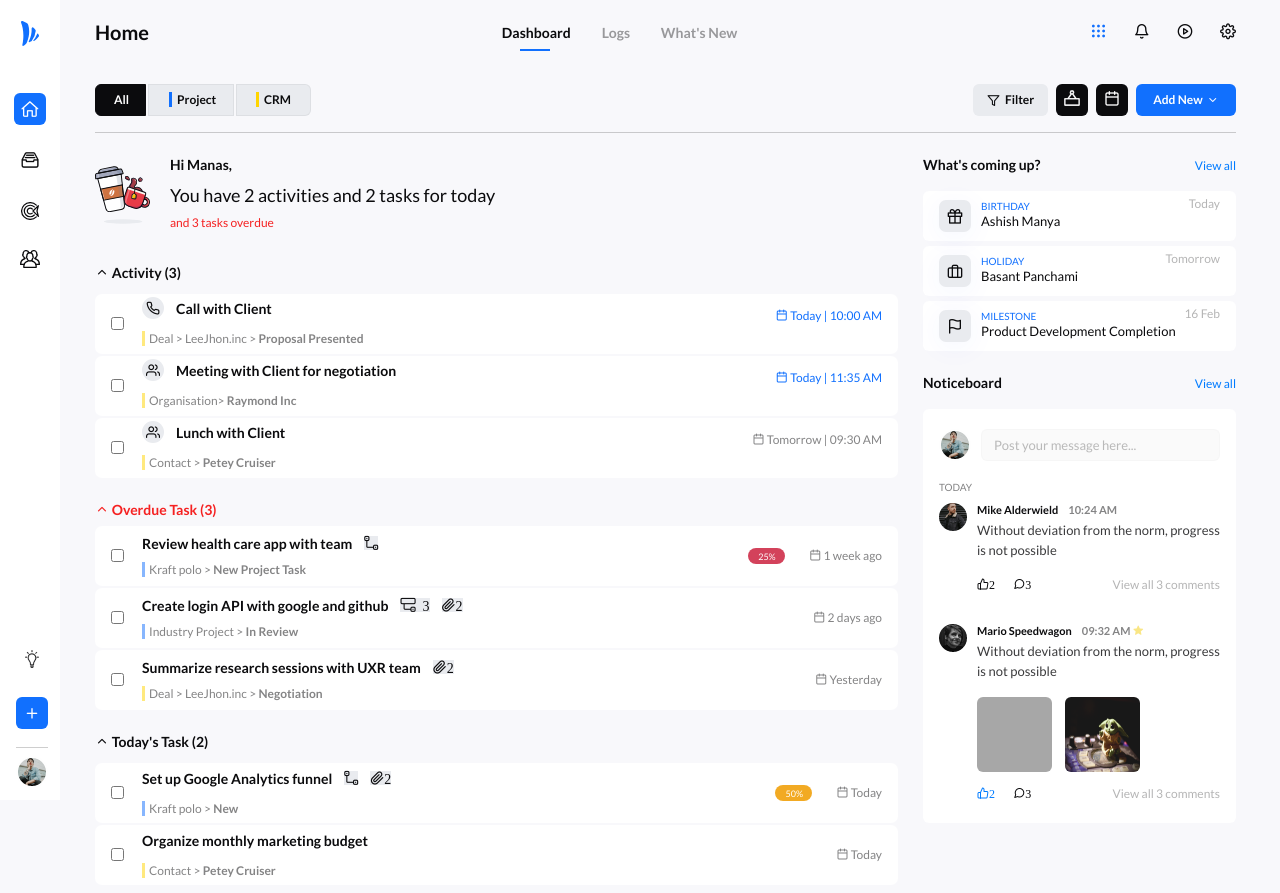
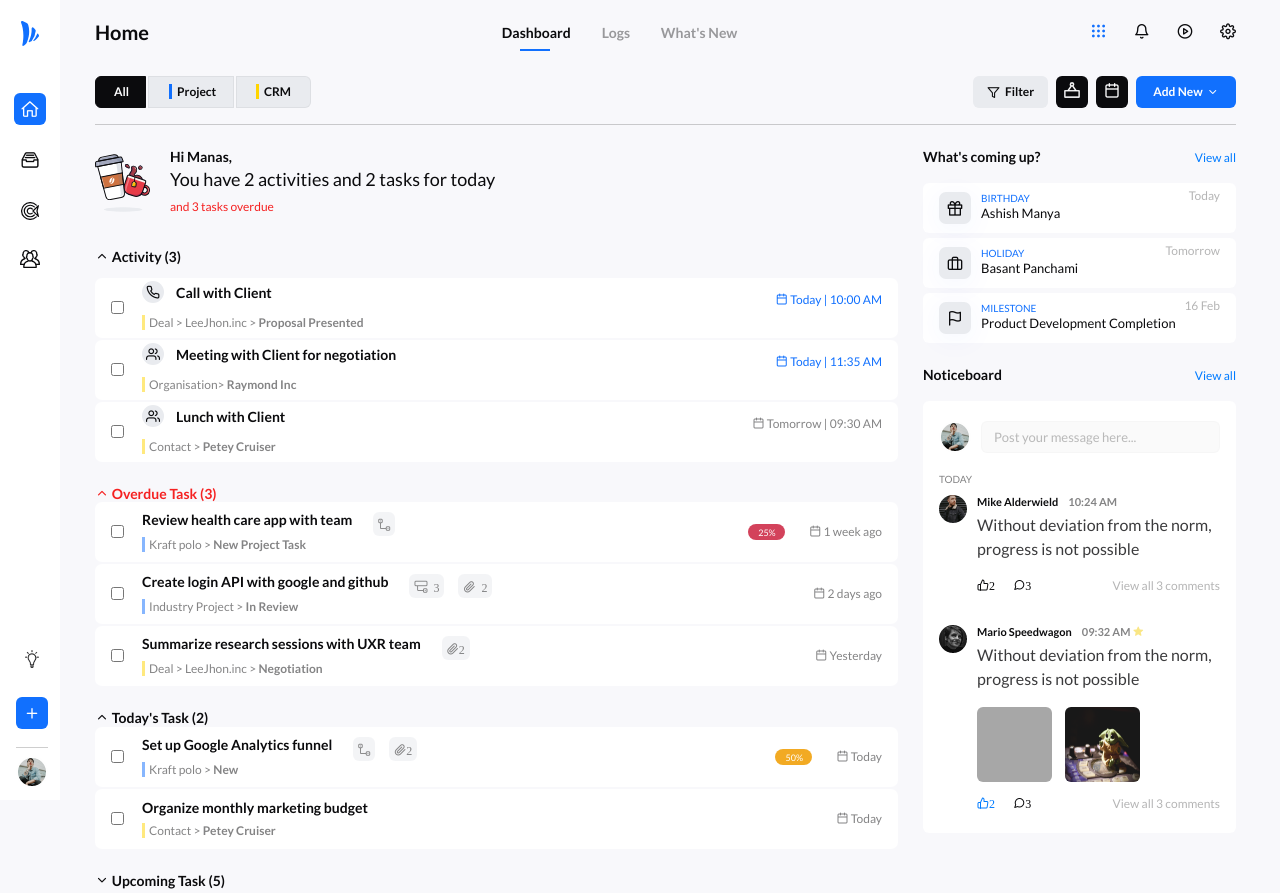
Before and after one commit to mananayoub/teamwave-dashboard, a plain HTML site: page index.html in a window 1280 px wide. Shown: the top 893 px of the page. Drawn offline with nearby package versions, Linux system fonts and the light colour scheme; grey boxes are pictures that could not be loaded; files whose address does not match are found by name.

Commit message:
icomoon fix

```diff
--- a/index.html
+++ b/index.html
@@ -137,7 +137,12 @@
                                         <input type="checkbox" name="" id="">
                                     </div>
                                     <div class="task-text">
-                                        <h3>Review health care app with team<span class="icon-dependent-task"></span></h3>
+                                        <div class="d-flex ">
+                                            <h3>Review health care app with team</h3>
+                                            <div class="div-icon-1">
+                                                <span class="icon-dependent-task"></span>
+                                            </div>
+                                        </div>
                                         <p><span></span> Kraft polo > <b>New Project Task</b></p>
                                     </div>
                                     <div class="cent">25%</div>
@@ -150,7 +155,15 @@
                                         <input type="checkbox" name="" id="">
                                     </div>
                                     <div class="task-text">
-                                        <h3>Create login API with google and github<span class="icon-subtask" > 3</span><span class="icon-attachment">2</span></h3>
+                                        <div class="d-flex">
+                                            <h3>Create login API with google and github</h3>
+                                            <div class="div-icon-1">
+                                                <span class="icon-subtask" > 3</span>
+                                            </div>
+                                            <div class="div-icon-2">
+                                                <span class="icon-attachment"> 2</span>
+                                            </div>
+                                        </div>
                                         <p><span></span> Industry Project > <b>In Review</b></p>
                                     </div>
                                     <div class="task-cal">
@@ -162,7 +175,12 @@
                                         <input type="checkbox" name="" id="">
                                     </div>
                                     <div class="task-text">
-                                        <h3>Summarize research sessions with UXR team<span class="icon-attachment">2</span></h3>
+                                        <div class="d-flex">
+                                            <h3>Summarize research sessions with UXR team</h3>
+                                            <div class="div-icon-1">
+                                                <span class="icon-attachment">2</span>
+                                            </div>
+                                        </div>
                                         <p><span style="border-left:3px solid #ffd500;"></span> Deal > LeeJhon.inc > <b>Negotiation</b></p>
                                     </div>
                                     <div class="task-cal">
@@ -178,7 +196,15 @@
                                     <input type="checkbox" name="" id="">
                                 </div>
                                 <div class="today-text">
-                                    <h3>Set up Google Analytics funnel<span class="icon-dependent-task"></span><span class="icon-attachment">2</span></h3>
+                                    <div class="d-flex">
+                                        <h3 >Set up Google Analytics funnel</h3>
+                                        <div class="div-icon-1">
+                                            <span class="icon-dependent-task"></span>
+                                        </div>
+                                        <div class="div-icon-2">
+                                            <span class="icon-attachment">2</span>
+                                        </div>
+                                    </div>
                                     <p><span></span> Kraft polo > <b>New </b></p>
                                 </div>
                                 <div class="cent">50%</div>
@@ -192,7 +218,7 @@
                                 </div>
                                 <div class="today-text">
                                     <h3>Organize monthly marketing budget</h3>
-                                    <p><span style="border-left:3px solid #ffd500;"></span> Contact > <b>Petey Cruiser</b></p>
+                                    <p  class="bd-y" ><span></span> Contact > <b>Petey Cruiser</b></p>
                                 </div>
                                 <div class="today-cal">
                                     <p class="cal-t"><span class="icon-calendar"></span> Today</p>
--- a/scss/_content.scss
+++ b/scss/_content.scss
@@ -213,6 +213,7 @@
     }
     .task-cells {
       display: flex;
+      align-items: center;
       background: #ffffff;
       align-items: center;
       height: 60px;
@@ -230,12 +231,8 @@
       h3 {
         font-size: 14px;
         color: #0b0b0d;
+      }
 
-        span {
-          background: #e9ebef;
-          margin-left: 12px;
-        }
-      }
       p {
         font-size: 12px;
         margin-bottom: 0;
@@ -279,7 +276,6 @@
     h3 {
       font-size: 14px;
       font-weight: 700;
-      margin-bottom: 12px;
     }
     .today-cells {
       display: flex;
@@ -303,6 +299,14 @@
         span {
           background: #e9ebef;
           margin-left: 12px;
+        }
+      }
+
+      .bd-y {
+        margin-top: 5px;
+
+        span {
+          border-left: 3px solid #ffd500;
         }
       }
       p {
@@ -474,7 +478,7 @@
               }
             }
             p {
-              font-size: 13px;
+              font-size: 13 px;
               opacity: 0.8;
             }
 
--- a/scss/_global.scss
+++ b/scss/_global.scss
@@ -41,3 +41,36 @@ body {
 .right-section {
   width: 320px;
 }
+
+.div-icon-1 {
+  background: #e9ebef;
+  border-radius: 6px;
+  padding: -1px;
+  margin-left: 21px;
+  opacity: 0.5;
+}
+
+.div-icon-2 {
+  background: #e9ebef;
+  border-radius: 6px;
+  padding: -1px;
+  margin-left: 14px;
+  opacity: 0.5;
+}
+
+h3 {
+  margin-bottom: 0;
+}
+
+.icon-subtask {
+  padding: 5px;
+  font-size: 12px;
+}
+.icon-attachment {
+  padding: 5px;
+  font-size: 12px;
+}
+.icon-dependent-task {
+  padding: 5px;
+  font-size: 12px;
+}
```
Also changed, not shown: scss/main.css, 1 other file.
